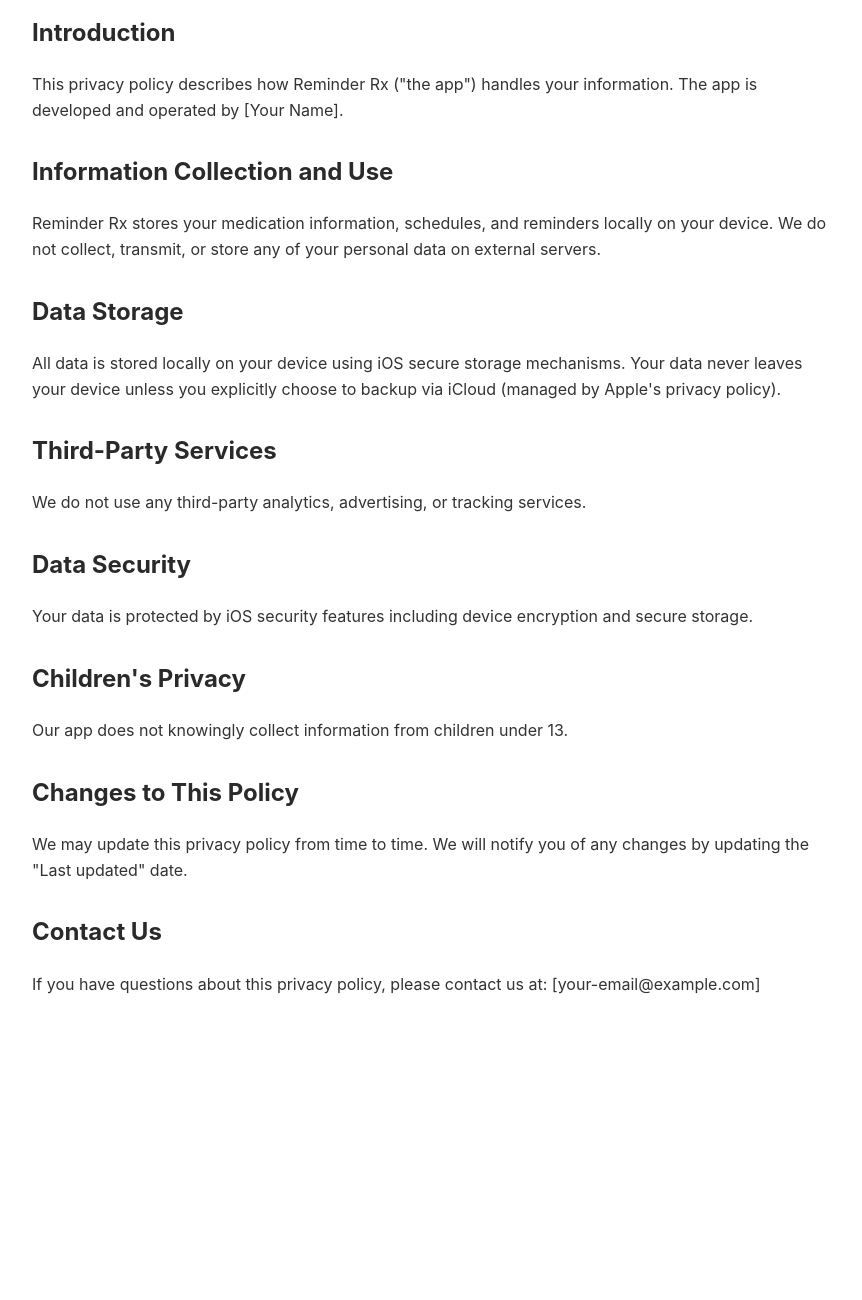
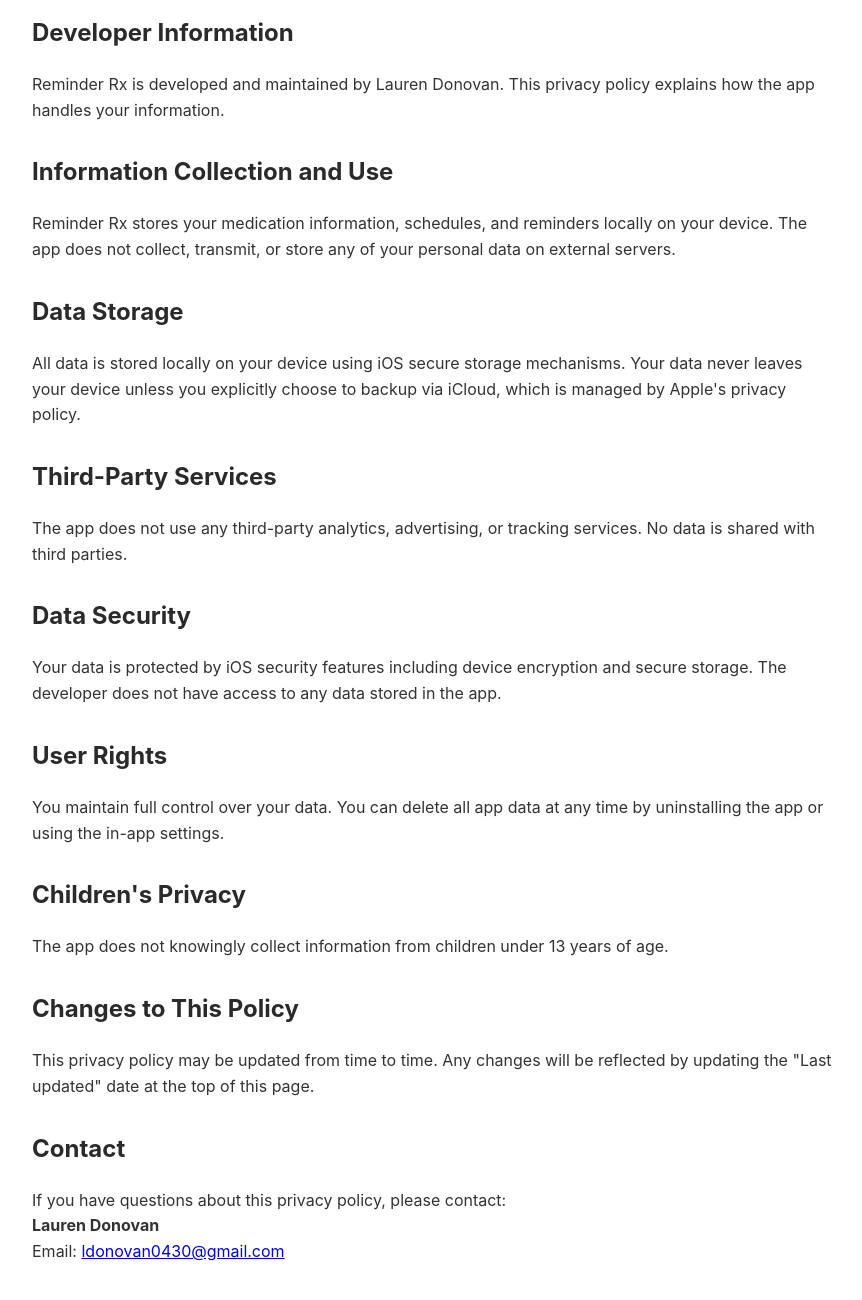
Before and after one commit to ldonovan0430/Reminder-Rx-App-Privacy, a plain HTML site: page index.html in a window 1280 px wide. Shown: the part 156-1456 px from the top of the page, without its empty margins (208-1070 px from the left). Before the commit the page ends 1189 px from the top, so only its background shows below. Drawn offline with Linux system fonts and the light colour scheme.

Commit message:
Update index.html

```diff
--- a/index.html
+++ b/index.html
@@ -22,28 +22,33 @@
     <h1>Privacy Policy for Reminder Rx</h1>
     <p class="last-updated">Last updated: February 1, 2026</p>
 
-    <h2>Introduction</h2>
-<p>This privacy policy describes how Reminder Rx ("the app") handles your information. The app is developed and operated by [Your Name].</p>
+    <h2>Developer Information</h2>
+    <p>Reminder Rx is developed and maintained by Lauren Donovan. This privacy policy explains how the app handles your information.</p>
 
     <h2>Information Collection and Use</h2>
-    <p>Reminder Rx stores your medication information, schedules, and reminders locally on your device. We do not collect, transmit, or store any of your personal data on external servers.</p>
+    <p>Reminder Rx stores your medication information, schedules, and reminders locally on your device. The app does not collect, transmit, or store any of your personal data on external servers.</p>
 
     <h2>Data Storage</h2>
-    <p>All data is stored locally on your device using iOS secure storage mechanisms. Your data never leaves your device unless you explicitly choose to backup via iCloud (managed by Apple's privacy policy).</p>
+    <p>All data is stored locally on your device using iOS secure storage mechanisms. Your data never leaves your device unless you explicitly choose to backup via iCloud, which is managed by Apple's privacy policy.</p>
 
     <h2>Third-Party Services</h2>
-    <p>We do not use any third-party analytics, advertising, or tracking services.</p>
+    <p>The app does not use any third-party analytics, advertising, or tracking services. No data is shared with third parties.</p>
 
     <h2>Data Security</h2>
-    <p>Your data is protected by iOS security features including device encryption and secure storage.</p>
+    <p>Your data is protected by iOS security features including device encryption and secure storage. The developer does not have access to any data stored in the app.</p>
+
+    <h2>User Rights</h2>
+    <p>You maintain full control over your data. You can delete all app data at any time by uninstalling the app or using the in-app settings.</p>
 
     <h2>Children's Privacy</h2>
-    <p>Our app does not knowingly collect information from children under 13.</p>
+    <p>The app does not knowingly collect information from children under 13 years of age.</p>
 
     <h2>Changes to This Policy</h2>
-    <p>We may update this privacy policy from time to time. We will notify you of any changes by updating the "Last updated" date.</p>
+    <p>This privacy policy may be updated from time to time. Any changes will be reflected by updating the "Last updated" date at the top of this page.</p>
 
-    <h2>Contact Us</h2>
-    <p>If you have questions about this privacy policy, please contact us at: [your-email@example.com]</p>
+    <h2>Contact</h2>
+    <p>If you have questions about this privacy policy, please contact:<br>
+    <strong>Lauren Donovan</strong><br>
+    Email: <a href="mailto:ldonovan0430@gmail.com">ldonovan0430@gmail.com</a></p>
 </body>
 </html>
```
